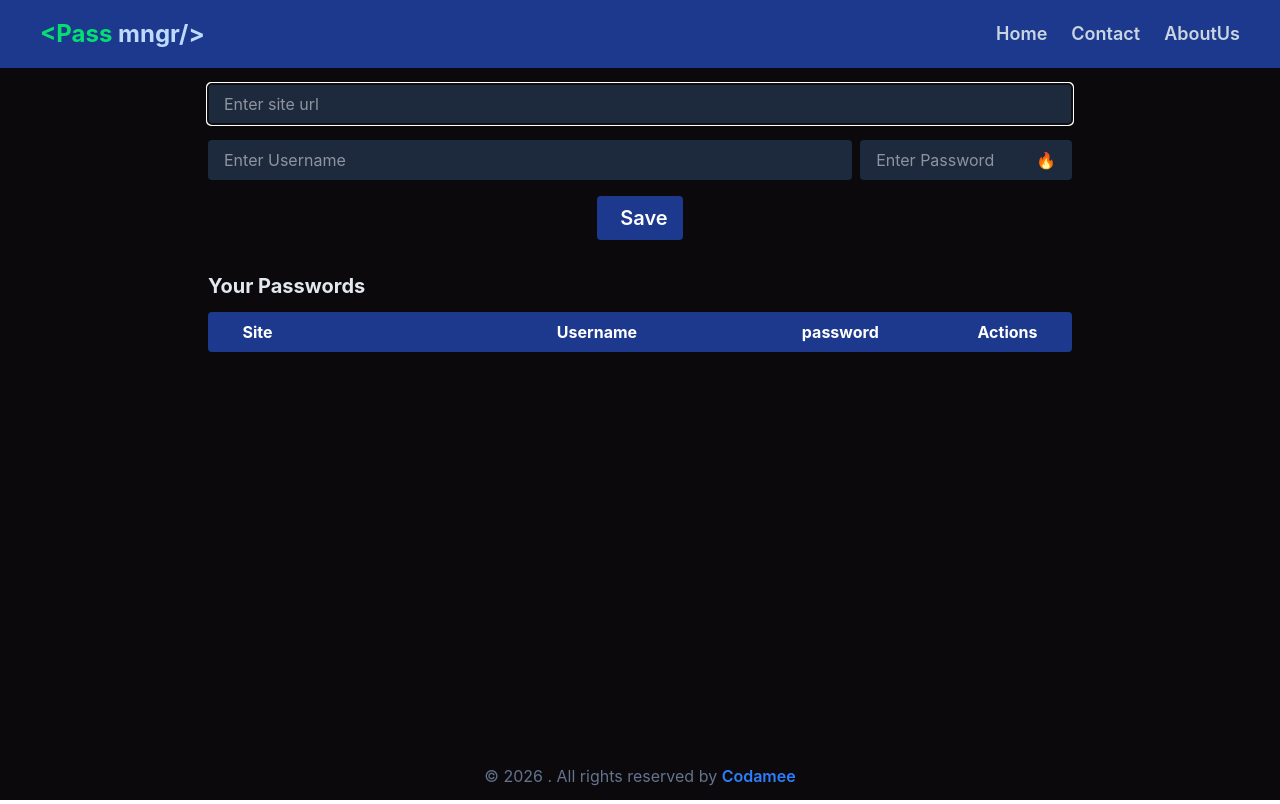
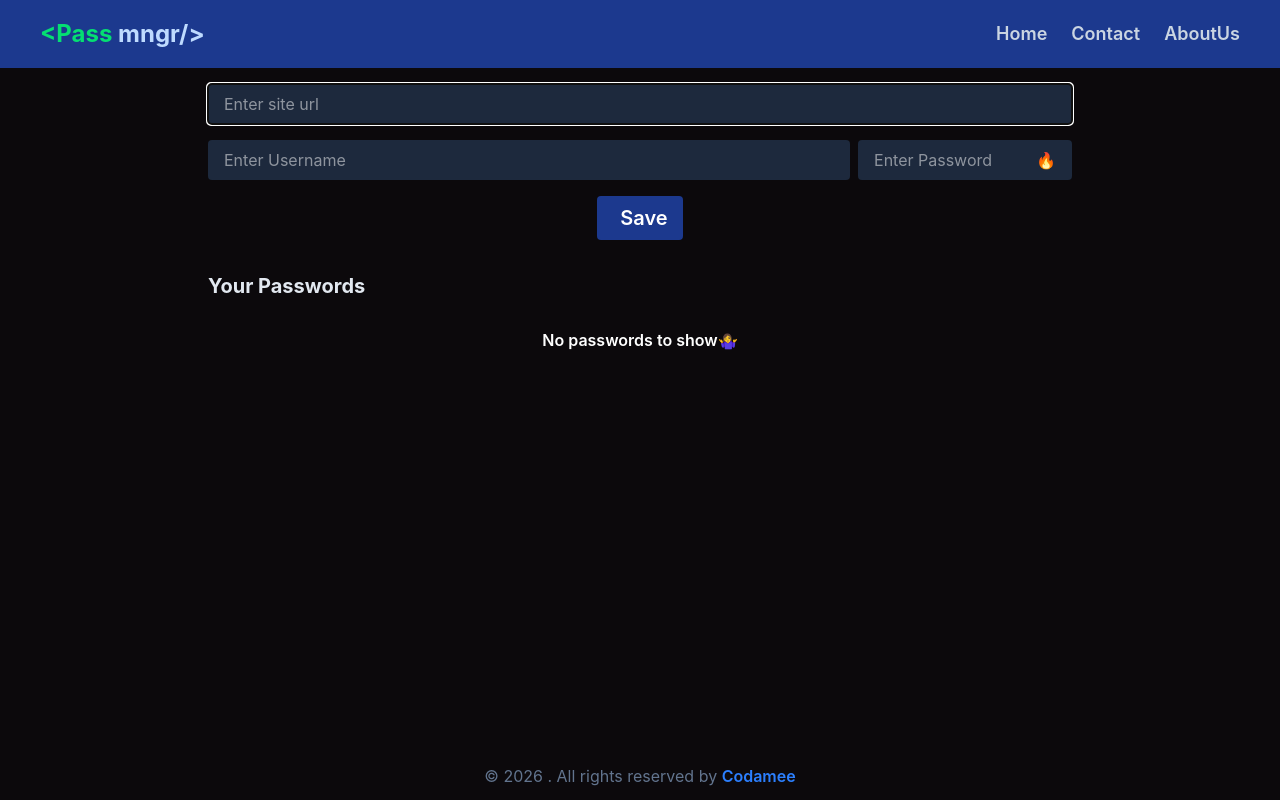
Before and after one commit to codamee/password-manager-react, a React (Vite) app: page / in a window 1280 px wide. Built offline with nearby package versions, Linux system fonts and the light colour scheme; some icons are missing.

Commit message:
feat:add the form validation using react-hook-form

```diff
--- a/src/components/Manager.jsx
+++ b/src/components/Manager.jsx
@@ -31,18 +31,58 @@ const Manager = () => {
   }
   return (
     <div className='text-white min-h-[85%] w-[70%] mx-auto flex flex-col items-center'>
-      <form className=' w-full flex flex-col p-4 gap-4' onSubmit={handleSubmit(onSubmit)}>
-        <input type='text' placeholder='Enter site url' {...register("url")} className=' w-full bg-slate-800 px-4 py-2 rounded-sm' autoFocus />
-        <div className='flex justify-between items-center gap-2'>
-          <input type='text' placeholder='Enter Username' {...register("username")} className=' w-full bg-slate-800 px-4 py-2 rounded-sm ' />
-          <div className='w-1/3 flex relative'>
-            <input type='password' placeholder='Enter Password' {...register("password")} className=' w-full bg-slate-800 px-4 py-2 rounded-sm ' />
+      <form className='w-full flex flex-col p-4 gap-4' onSubmit={handleSubmit(onSubmit)}>
+        <div className="flex flex-col gap-1">
+          <input
+            type='text'
+            placeholder='Enter site url'
+            {...register("url", {
+              required: "URL is required",
+              minLength: { value: 3, message: "Min length is 3" },
+              maxLength: { value: 50, message: "Max length is 50" }
+            })}
+            className='w-full bg-slate-800 px-4 py-2 rounded-sm'
+            autoFocus
+          />
+          {errors.url && <span className='text-red-500 text-xs px-1'>{errors.url.message}</span>}
+        </div>
+
+        <div className='flex justify-between items-start gap-2'>
+          <div className="flex flex-col gap-1 w-full">
+            <input
+              type='text'
+              placeholder='Enter Username'
+              {...register("username", {
+                required: "Username is required",
+                minLength: { value: 3, message: "Min length is 3" }
+              }
+
+              )}
+              className='w-full bg-slate-800 px-4 py-2 rounded-sm'
+            />
+            {errors.username && <span className='text-red-500 text-xs px-1'>{errors.username.message}</span>}
+          </div>
+
+          <div className='w-1/3 flex flex-col gap-1 relative'>
+            <div className="relative">
+              <input
+                type='password'
+                placeholder='Enter Password'
+                {...register("password", {
+                  required: "Password is required",
+                  minLength: { value: 6, message: "Min 6 chars" }
+                })}
+                className='w-full bg-slate-800 px-4 py-2 rounded-sm'
+              />
               <p className='absolute right-4 bottom-2'>🔥</p>
             </div>
+            {errors.password && <span className='text-red-500 text-xs px-1'>{errors.password.message}</span>}
           </div>
-        <button type='submit' className='w-1/10 mx-auto flex items-center justify-center gap-2 px-4 py-2  cursor-pointer bg-blue-900 hover:bg-blue-800  text-xl font-semibold border-0  rounded-sm'>
+        </div>
+
+        <button type='submit' className='w-1/10 mx-auto flex items-center justify-center gap-2 px-4 py-2 cursor-pointer bg-blue-900 hover:bg-blue-800 text-xl font-semibold border-0 rounded-sm'>
           <lord-icon
-            style={{ "width": "20px", "height": "20px", "cursor": "pointer", "color": "white" }}
+            style={{ "width": "20px", "height": "20px", "cursor": "pointer" }}
             src="https://cdn.lordicon.com/jgnvfzqg.json"
             trigger="hover"
             colors="primary:#ffffff">
@@ -52,13 +92,15 @@ const Manager = () => {
       </form>
       <div className="passwordContainer flex flex-col w-full gap-3 p-4 ">
         <p className='font-bold text-xl text-slate-200'>Your Passwords</p>
+        <div className='flex flex-col gap-3 overflow-auto h-80'>
+          {passwords.length === 0 ? <div className='text-center font-semibold m-4'>No passwords to show🤷‍♀️</div> :
             <div className="head flex justify-around px-4 py-2 bg-blue-900 rounded-sm font-bold">
               <p className='w-1/3'>Site</p>
               <p className='w-1/4 '>Username</p>
               <p className='w-1/6'>password</p>
               <p>Actions</p>
             </div>
-        <div className='flex flex-col gap-3 overflow-auto h-80'>
+          }
           {passwords.map((item, index) => {
             return <div key={index} className="one flex justify-around items-center px-4 py-2 bg-slate-800 rounded-sm">
               <div className='w-1/3 flex gap-2 items-center '>
```
Lines whose indentation alone changed are shown as unchanged.
